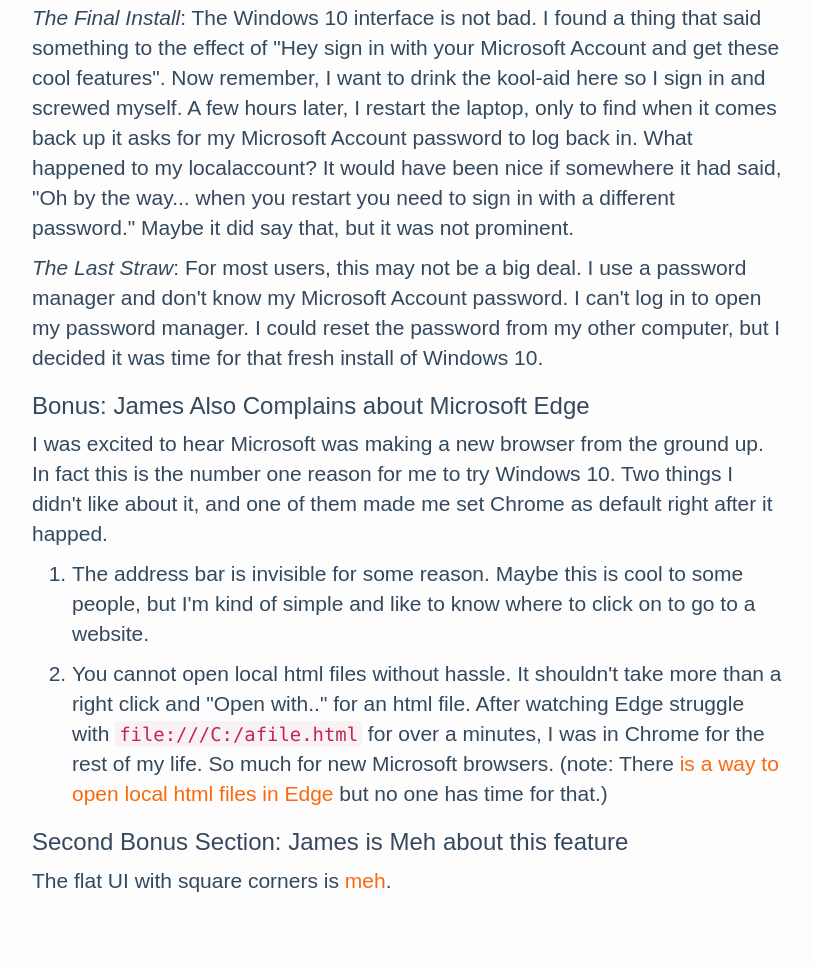
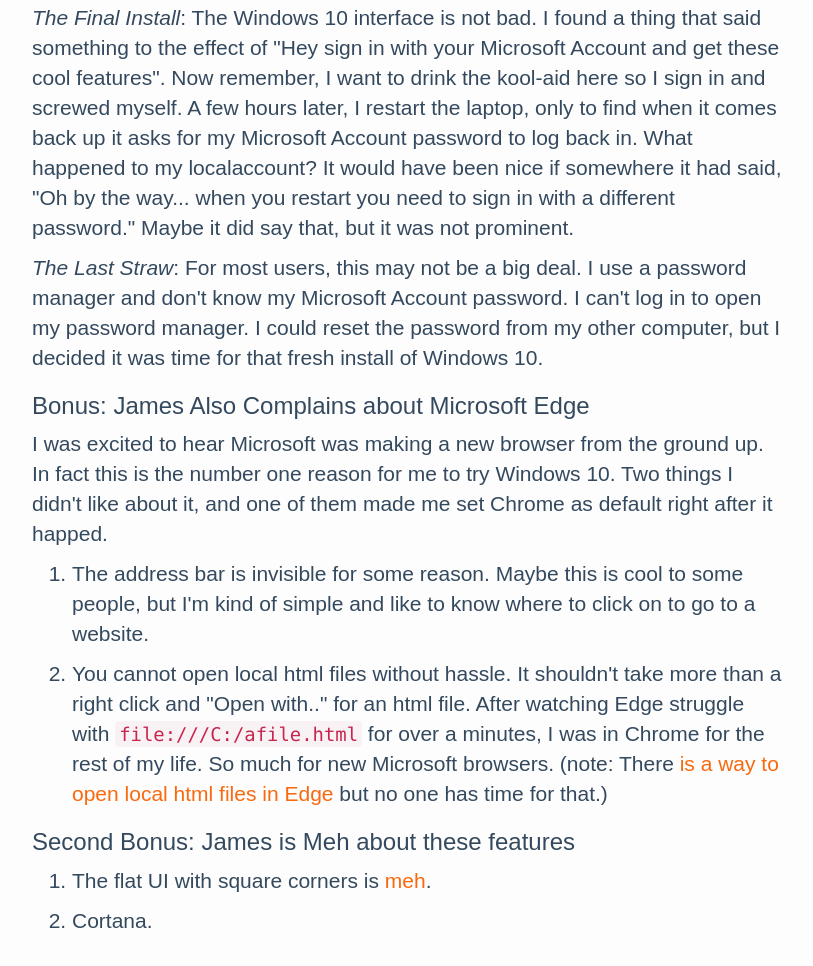
Before and after one commit to deplicator/deplicator.github.io, a plain HTML site: page blog/james-complains-about-windows-10/index.html in a window 1280 px wide. Shown: the part 1867-2833 px from the top of the page, without its empty margins (233-1046 px from the left). Drawn offline with Linux system fonts and the light colour scheme; a script that the page names is missing; a web font is replaced by a local one.

Commit message:
Edit to last post.

```diff
--- a/blog/james-complains-about-windows-10/index.html
+++ b/blog/james-complains-about-windows-10/index.html
@@ -131,8 +131,13 @@
 (note: There <a href="http://answers.microsoft.com/en-us/windows/forum/windows_10-networking/microsoft-edge-cant-open-files-html-pdf-etc-stored/3780e206-8b86-496f-bf3c-de4853f4b0a5">is a way to open local html files in Edge</a> but no one has time for that.)</p>
 </li>
 </ol>
-<h3 id="second-bonus-section-james-is-meh-about-this-feature">Second Bonus Section: James is Meh about this feature</h3>
-<p>The flat UI with square corners is <a href="https://en.wikipedia.org/wiki/Meh">meh</a>.</p>
+<h3 id="second-bonus-james-is-meh-about-these-features">Second Bonus: James is Meh about these features</h3>
+<ol>
+<li><p>The flat UI with square corners is <a href="https://en.wikipedia.org/wiki/Meh">meh</a>.</p>
+</li>
+<li><p>Cortana.</p>
+</li>
+</ol>
 </div>
             </article>
             <div id="disqus_thread"></div>
```
Also changed, not shown: index.html (+1 -1 lines).
